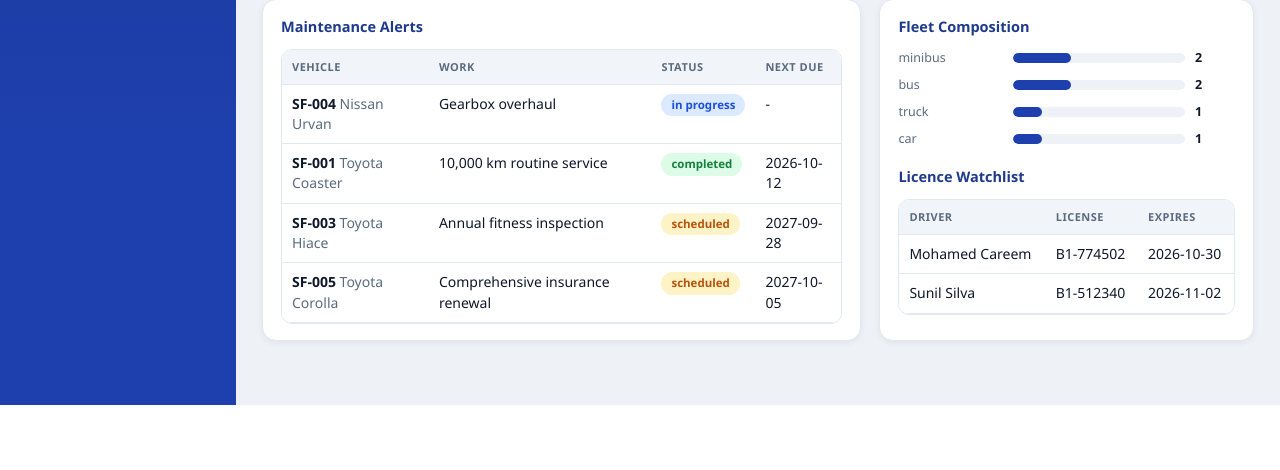
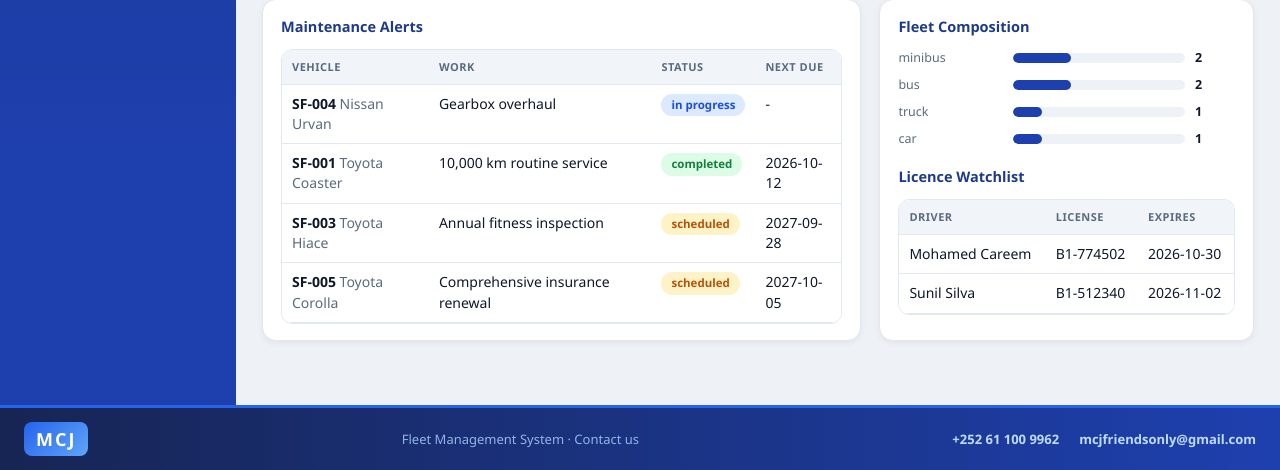
Before and after one commit to mcjawale/sahan, a Flask app: page / in a window 1280 px wide. Shown: the part 1902-2372 px from the top of the page. Before the commit the page ends 2307 px from the top, so only its background shows below. Run offline with Flask 3, Linux system fonts and the light colour scheme; the visitor is signed in with stand-in values (Sample User, id 1); data comes from the database, SQL or seed files in the repository.

Commit message:
Add MCJ footer with contact number and email

```diff
--- a/static/css/style.css
+++ b/static/css/style.css
@@ -300,6 +300,34 @@ td.num, th.num { text-align: right; font-variant-numeric: tabular-nums; }
 .actions { display: flex; gap: 6px; flex-wrap: wrap; }
 .doc-head { display: none; }
 
+/* ---------- Footer ---------- */
+.site-footer {
+  display: flex;
+  align-items: center;
+  justify-content: space-between;
+  gap: 12px;
+  flex-wrap: wrap;
+  background: linear-gradient(90deg, #172554 0%, #1e40af 100%);
+  color: #dbe7ec;
+  padding: 14px 24px;
+  margin-top: auto;
+  border-top: 3px solid #2563eb;
+  font-size: 13px;
+}
+.site-footer .footer-brand {
+  font-weight: 800;
+  font-size: 18px;
+  letter-spacing: 2px;
+  color: #fff;
+  background: linear-gradient(135deg, #2563eb, #60a5fa);
+  padding: 4px 12px;
+  border-radius: 8px;
+}
+.site-footer .footer-lbl { color: #93b4e8; }
+.site-footer .footer-contact { display: flex; gap: 20px; flex-wrap: wrap; }
+.site-footer a { color: #bfdbfe; font-weight: 600; text-decoration: none; }
+.site-footer a:hover { color: #fff; text-decoration: underline; }
+
 /* ---------- Login ---------- */
 .login-wrap {
   min-height: 100vh;
@@ -342,7 +370,7 @@ td.num, th.num { text-align: right; font-variant-numeric: tabular-nums; }
 @media print {
   @page { size: landscape; margin: 12mm; }
   body { background: #fff; font-size: 11px; }
-  .sidebar, .toolbar, .no-print, .actions, .flash, .quick-actions, .topbar, .page-head { display: none !important; }
+  .sidebar, .toolbar, .no-print, .actions, .flash, .quick-actions, .topbar, .page-head, .site-footer { display: none !important; }
   .main { padding: 0; }
   .layout { display: block; }
   .panel, .table-wrap { border: 0; padding: 0; box-shadow: none; margin: 0; }
--- a/templates/base.html
+++ b/templates/base.html
@@ -88,5 +88,14 @@
 {% else %}
   {% block anon %}{% endblock %}
 {% endif %}
+
+<footer class="site-footer">
+  <div class="footer-brand">MCJ</div>
+  <div class="footer-lbl">Fleet Management System &middot; Contact us</div>
+  <div class="footer-contact">
+    <a href="tel:+252611009962">+252 61 100 9962</a>
+    <a href="mailto:mcjfriendsonly@gmail.com">mcjfriendsonly@gmail.com</a>
+  </div>
+</footer>
 </body>
 </html>
```
